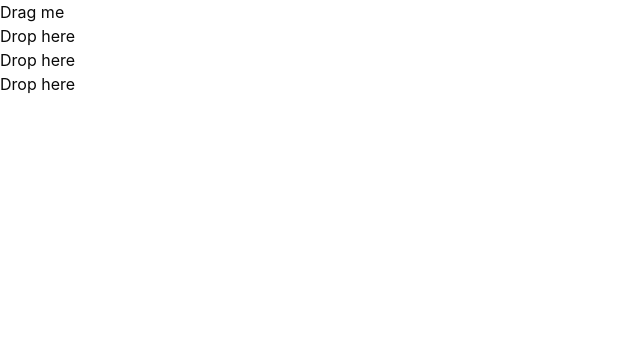
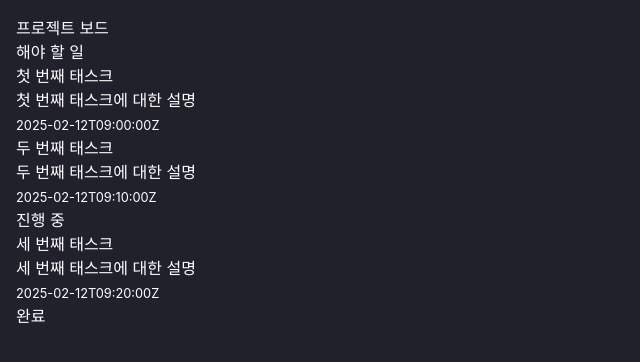
Before and after one commit to romantech/simple-kanban, a Next.js app: page / in a window 1280 px wide. Shown: the top 362 px of the page, without its empty margins (0-640 px from the left). Built offline with nearby package versions, Linux system fonts and the light colour scheme.

Commit message:
:triangular_flag_on_post: 칸반 관련 컴포넌트 추가

```diff
--- a/src/app/page.tsx
+++ b/src/app/page.tsx
@@ -1,15 +1,9 @@
-'use client';
-
-import dynamic from 'next/dynamic';
-
-const Board = dynamic(() => import('@/components/board').then(({ Board }) => Board), {
-  ssr: false,
-});
+import { Kanban } from '@/components';
 
 export default function Home() {
   return (
-    <main>
-      <Board />
+    <main className="h-dvh w-dvw bg-gunMetal text-white md:p-4">
+      <Kanban />
     </main>
   );
 }
--- a/src/components/board.tsx
+++ b/src/components/board.tsx
@@ -1,31 +1,24 @@
-'use client';
+import { type Board, type Columns, type Tasks } from '@/types';
+import { Column } from '@/components';
 
-import { DndContext, type DragEndEvent } from '@dnd-kit/core';
-import { Draggable } from '@/components/draggable';
-import { Droppable } from '@/components/droppable';
-import { useState } from 'react';
+interface BoardProps {
+  board: Board;
+  columns: Columns;
+  tasks: Tasks;
+}
 
-const containers = ['A', 'B', 'C'];
-
-const Markup = () => <Draggable id="draggable">Drag me</Draggable>;
-
-const Board = () => {
-  const [parent, setParent] = useState<string | null>(null);
-
-  const handleDragEnd = ({ over, active }: DragEndEvent) => {
-    console.log(active);
-    setParent(over ? `${over.id}` : null);
-  };
-
+const Board = ({ board, tasks, columns }: BoardProps) => {
   return (
-    <DndContext onDragEnd={handleDragEnd}>
-      {parent === null ? <Markup /> : null}
-      {containers.map((id) => (
-        <Droppable id={id} key={id}>
-          {parent === id ? <Markup /> : 'Drop here'}
-        </Droppable>
-      ))}
-    </DndContext>
+    <div>
+      <h1>{board.title}</h1>
+      <div>
+        {board.columnIds.map((columnId) => {
+          const column = columns[columnId];
+          const tasksForColumn = column.taskIds.map((id) => tasks[id]);
+          return <Column key={columnId} tasks={tasksForColumn} column={column} />;
+        })}
+      </div>
+    </div>
   );
 };
 export { Board };
--- /dev/null
+++ b/src/components/column.tsx
@@ -0,0 +1,22 @@
+import { type Column } from '@/types';
+import { Task } from '@/components';
+
+interface ColumnProps {
+  column: Column;
+  tasks: Task[];
+}
+
+const Column = ({ column, tasks }: ColumnProps) => {
+  return (
+    <div>
+      <h2>{column.title}</h2>
+      <div>
+        {tasks.map((task) => (
+          <Task key={task.id} task={task} />
+        ))}
+      </div>
+    </div>
+  );
+};
+
+export { Column };
--- a/src/components/index.tsx
+++ b/src/components/index.tsx
@@ -1 +1,4 @@
 export * from './board';
+export * from './kanban';
+export * from './column';
+export * from './task';
--- /dev/null
+++ b/src/components/kanban.tsx
@@ -0,0 +1,15 @@
+import { sampleKanbanData } from '@/lib';
+import { Board } from '@/components';
+
+const { boards, ...boardProps } = sampleKanbanData;
+
+const Kanban = () => {
+  const board = boards['board-1'];
+  return (
+    <div>
+      <Board board={board} {...boardProps} />
+    </div>
+  );
+};
+
+export { Kanban };
--- /dev/null
+++ b/src/components/task.tsx
@@ -0,0 +1,16 @@
+import { type Task } from '@/types';
+
+interface TaskProps {
+  task: Task;
+}
+const Task = ({ task }: TaskProps) => {
+  return (
+    <div>
+      <h3>{task.title}</h3>
+      <p>{task.description}</p>
+      <small>{task.UpdatedAt}</small>
+    </div>
+  );
+};
+
+export { Task };
--- a/src/lib/sample-data.ts
+++ b/src/lib/sample-data.ts
@@ -1,6 +1,6 @@
-import { type Kanban } from '@/types';
+import { type Boards, type Columns, type Kanban, type Tasks } from '@/types';
 
-const tasks: Kanban['tasks'] = {
+const tasks: Tasks = {
   'task-1': {
     id: 'task-1',
     title: '첫 번째 태스크',
@@ -24,7 +24,7 @@ const tasks: Kanban['tasks'] = {
   },
 };
 
-const columns: Kanban['columns'] = {
+const columns: Columns = {
   'column-1': {
     id: 'column-1',
     title: '해야 할 일',
@@ -45,7 +45,7 @@ const columns: Kanban['columns'] = {
   },
 };
 
-const boards: Kanban['boards'] = {
+const boards: Boards = {
   'board-1': {
     id: 'board-1',
     title: '프로젝트 보드',
@@ -59,4 +59,4 @@ const sampleKanbanData: Kanban = {
   boards,
 };
 
-export default sampleKanbanData;
+export { sampleKanbanData };
--- a/tailwind.config.ts
+++ b/tailwind.config.ts
@@ -11,6 +11,9 @@ export default {
   theme: {
     extend: {
       colors: {
+        gunMetal: '#20212b',
+        haiti: '#2b2c36',
+
         background: 'hsl(var(--background))',
         foreground: 'hsl(var(--foreground))',
         card: {
```
Also changed, not shown: src/types/kaban.ts (+7 -3 lines).
